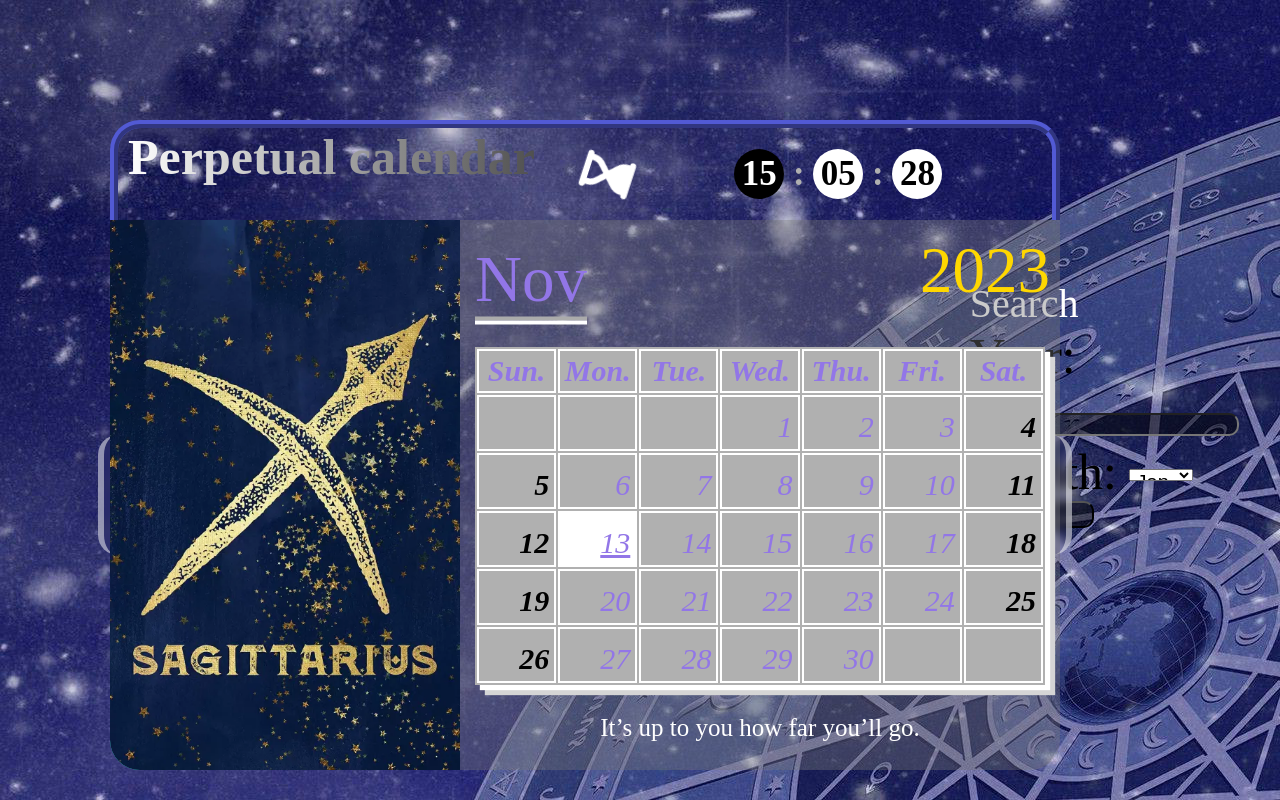
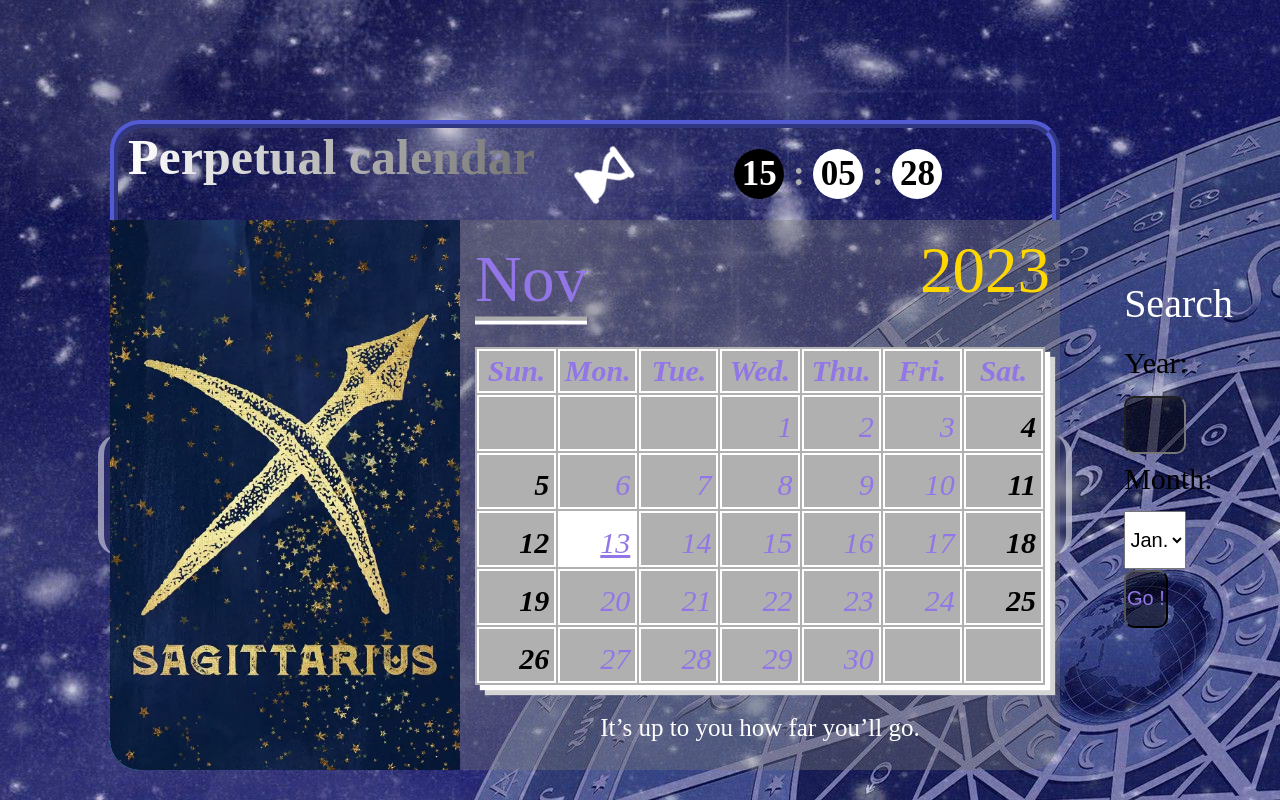
Before and after one commit to Trump-2/Perpetual-calendar, a PHP site: page / in a window 1280 px wide. Run offline with PHP 8.4, Linux system fonts and the light colour scheme.

Commit message:
再次調整 form 表單版面

```diff
--- a/index.php
+++ b/index.php
@@ -234,7 +234,9 @@ switch ($month) {
             <option value="12">Dec.</option>
           </select>
         </div>
+        <div>
           <input type="submit" value="Go !">
+        </div>
       </form>
     </div>
 
--- a/style.css
+++ b/style.css
@@ -207,7 +207,7 @@ main {
 
 .container3 {
   /* margin-left: 5vw; */
-  width: 30vw;
+  width: 13vw;
 }
 
 .header {
@@ -228,8 +228,8 @@ main {
   top: 0;
   font-size: 50px;
   font-weight: bold;
-  background: linear-gradient(to right, white, rgb(79, 79, 79));
-  background: -webkit-linear-gradient(to right, white, rgb(82, 82, 82));
+  background: linear-gradient(to right, white, rgb(113, 113, 113));
+  background: -webkit-linear-gradient(to right, white, rgb(113, 113, 113));
   background-clip: text;
   -webkit-background-clip: text;
   color: transparent;
@@ -276,7 +276,7 @@ main {
 
 .return {
   /* 跟上面定義的 circle 效果搭配使用 */
-  animation: circle 2s linear 0s infinite; /* 添加 transition 属性 */
+  animation: circle 4s linear 0s infinite; /* 添加 transition 属性 */
 }
 
 form {
@@ -286,28 +286,38 @@ form {
   /* justify-content: space-around; */
   font-size: 50px;
   width: 80%;
+  justify-content: space-evenly;
+}
+
+label {
+  width:40%;
+  display:inline-block;
+  font-size:30px;
 }
 
 input {
   text-align: center;
   background-color: rgba(255, 0, 0, 0);
-  height: 20%;
   font-size: 20px;
   color: rgb(146, 118, 231);
   /* border:0; */
   background-color: rgba(0, 0, 0, 0.495);
   border-radius: 10px;
+  width:50%;
+  height:50%;
 }
 
 input[type="submit"] {
-  width: 50%;
+  width: 35%;
+  height:100%;
   /* margin: 0 auto; */
 }
 
 select {
   text-align: center;
-  height: 20%;
+  height:50%;
   font-size: 20px;
+  width:50%;
 }
 
 .search {
```
Lines whose indentation alone changed are shown as unchanged.
